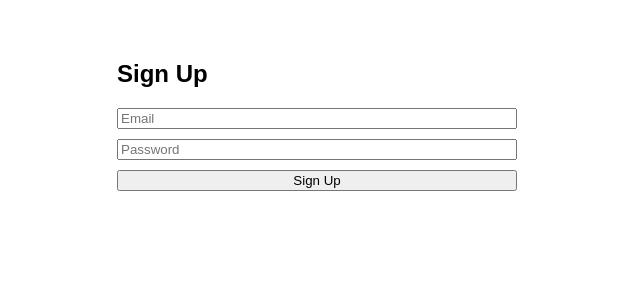
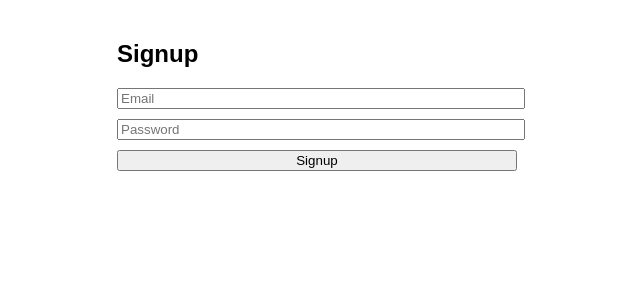
Before and after one commit to Rabbi111-cloud/Mental-Support-App, a Next.js app: page /signup in a window 1280 px wide. Shown: the top 300 px of the page, without its empty margins (323-963 px from the left). Built offline with nearby package versions, Linux system fonts and the light colour scheme; no server answers.

Commit message:
Update page.js

```diff
--- a/app/signup/page.js
+++ b/app/signup/page.js
@@ -1,11 +1,34 @@
 "use client"
-import { SignupForm } from "../../components/AuthForms"
+import { useState } from "react"
+import { useRouter } from "next/navigation"
+import { auth } from "../../lib/firebase"
+import { createUserWithEmailAndPassword } from "firebase/auth"
 
-export default function SignupPage() {
+export default function Signup() {
+  const router = useRouter()
+  const [email, setEmail] = useState("")
+  const [password, setPassword] = useState("")
+  const [error, setError] = useState("")
+
+  async function handleSignup(e) {
+    e.preventDefault()
+    try {
+      await createUserWithEmailAndPassword(auth, email, password)
+      router.push("/login")
+    } catch (err) {
+      setError(err.message)
+    }
+  }
+
   return (
-    <main style={{ padding: 40, maxWidth: 400, margin: "auto" }}>
-      <h2>Sign Up</h2>
-      <SignupForm />
+    <main style={{ maxWidth: 400, margin: "0 auto", padding: 20 }}>
+      <h2>Signup</h2>
+      <form onSubmit={handleSignup}>
+        <input type="email" placeholder="Email" value={email} onChange={e=>setEmail(e.target.value)} required style={{width:"100%", marginBottom:10}} />
+        <input type="password" placeholder="Password" value={password} onChange={e=>setPassword(e.target.value)} required style={{width:"100%", marginBottom:10}} />
+        <button style={{width:"100%"}}>Signup</button>
+      </form>
+      {error && <p style={{color:"red"}}>{error}</p>}
     </main>
   )
 }
```
